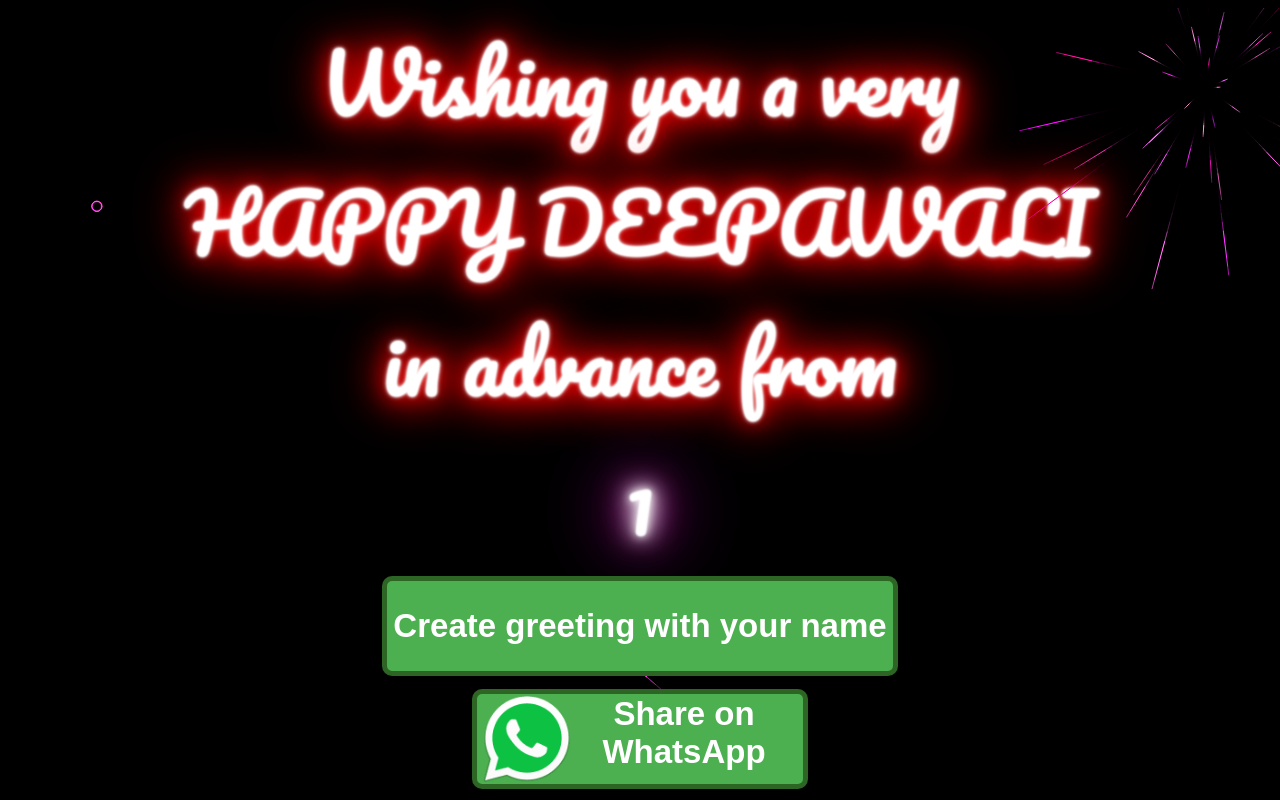
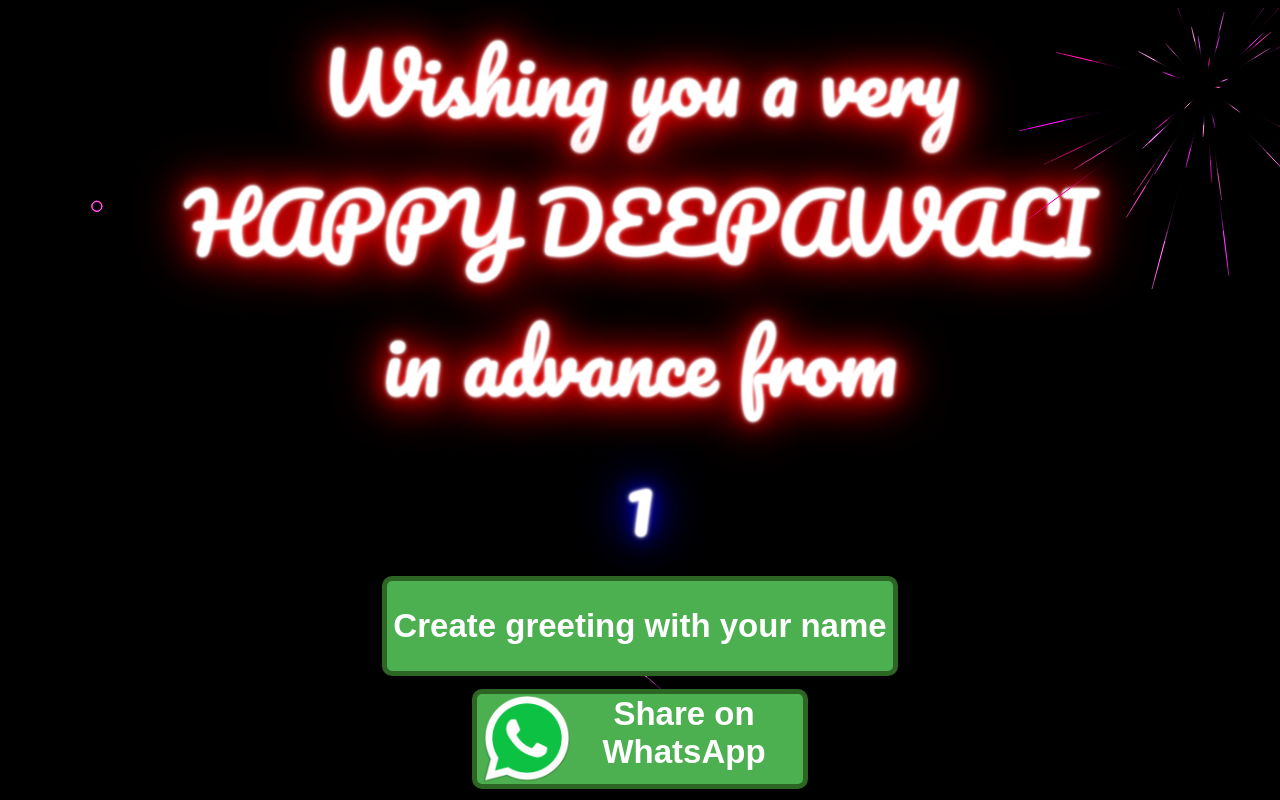
Before and after one commit to Harsh333/diwali, a PHP site: page /?n=1 in a window 1280 px wide. Run offline with PHP 8.4, Linux system fonts and the light colour scheme; some libraries are stand-ins or nearby versions; some web fonts are replaced.

Commit message:
version 1.0

```diff
--- a/index.php
+++ b/index.php
@@ -48,6 +48,20 @@ body{background:#000; overflow: hidden;}
     0 0 60px rgba(255,0,0,1);
 }
 
+.lasvegas2 {
+  font-family: 'Pacifico', cursive;
+  font-size:80px;
+  border: none;
+  color: transparent;
+  text-align: center;
+  text-shadow:
+    0 0 2px rgba(255,255,255,1),
+    0 0 3px rgba(255,255,255,1),
+    0 0 5px rgba(255,255,255,1),
+    0 0 20px rgba(0,0,255,1),
+    0 0 40px rgba(0,0,255,1),
+    0 0 60px rgba(0,0,255,1);
+}
 
 .lasvegas span{
   animation: blink 2s infinite alternate;
@@ -126,7 +140,7 @@ Diwali Greetings
                     Wishing you a very<br>
                     HAPPY DEEPAWALI<br>
                      in advance from<br>
-                    <span style="text-transform:uppercase;">
+                    <div class="lasvegas2" style="text-transform:uppercase;">
 					 <?php if(isset($_GET['n']))
                             {
                                 echo $_GET['n'];
@@ -135,7 +149,7 @@ Diwali Greetings
                             {
                                 echo "me";
                             } ?>
-					 </span>
+					 </div>
                 </div>
             </td>
         </tr>
@@ -148,7 +162,7 @@ Diwali Greetings
 
                 <div style="position: relative; text-align: center; display: none;" id="div2">
                     <form method="get" action="">
-                        <input type="text" name="n" style="width: 70%; height:100px; border: 4px solid #2D6525; border-radius: 5px; font-size:25px; font-weight:bold;" placeholder="Enter your name">
+                        <input type="text" name="n" maxlength="12" style="width: 70%; height:100px; border: 4px solid #2D6525; border-radius: 5px; font-size:25px; font-weight:bold;" placeholder="Enter your name" required>
                         <button type="submit" id="button1" style="height: 100px; background-color: #4CAF50; color: white; border-style: solid; border-width: 5px; border-radius: 10px; border-color: #2D6525; font-size:33px; font-weight:bold;">Create</button>
                     </form>
                 </div>
```
